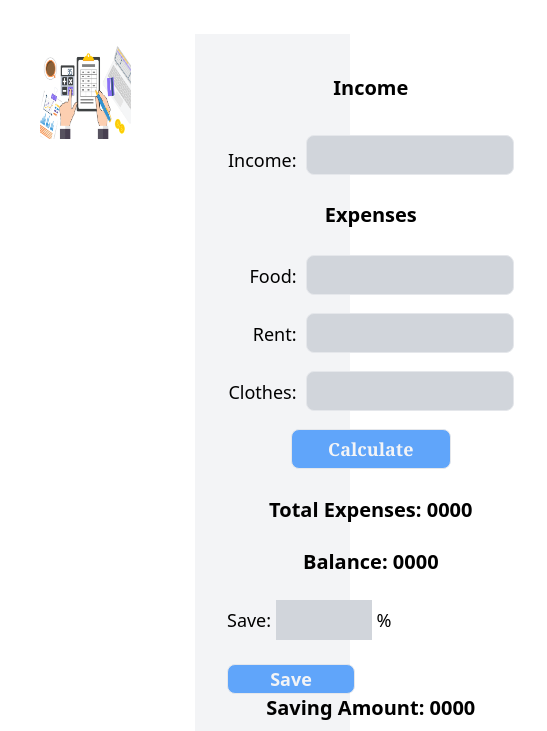
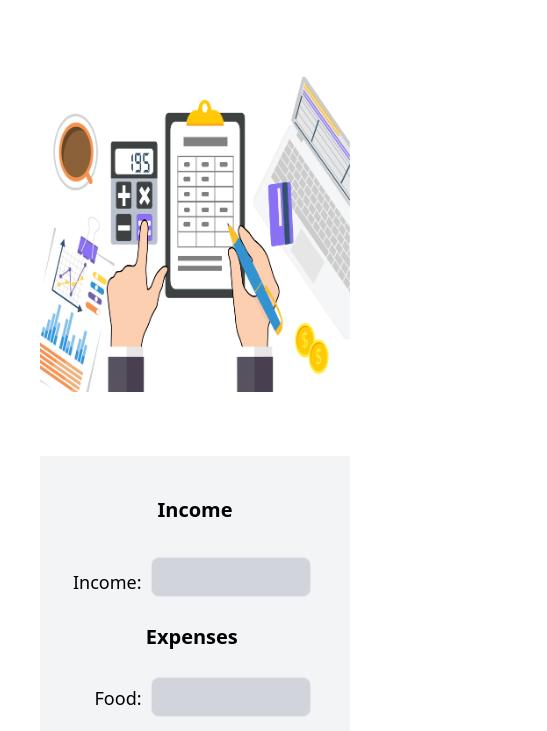
Before and after one commit to HasanAhamed1/money-master-project, a plain HTML site: page index.html in a window 390 px wide. Shown: the part 86-817 px from the top of the page, 547 px wide, since content can reach past the window. Drawn offline with nearby package versions, Linux system fonts and the light colour scheme.

Commit message:
all-completed

```diff
--- a/index.html
+++ b/index.html
@@ -13,32 +13,32 @@
     </header>
     <main>
         <section>
-            <div class="flex grid-cols-2 m-10 gap-16">
-                <div class="w-1/2">
+            <div class="grid grid-cols-1 lg:grid-cols-2 m-10 gap-16">
+                <div>
                     <img src="image/Accounting2.png" alt="" srcset="">
                 </div>
-                <div class="w-1/2 bg-gray-100 grid justify-items-center">
+                <div class="bg-gray-100 grid justify-items-center">
                     <h3 class="text-xl font-bold text-center mt-10">Income</h3>
                     <div class="p-8 text-lg font-medium">
                         <table>
                             <tr>
                                 <td class="pb-4 text-right"><p>Income:</p></td>
-                                <td class="pl-2"><input id="input-income" class="border mb-6 bg-gray-300 h-10 w-52 rounded-lg" type="text"></td>
+                                <td class="pl-2"><input id="input-income" class="border mb-6 bg-gray-300 h-10 w-40 lg:w-52 rounded-lg" type="text"></td>
                             </tr>
                             <tr>
                                 <td colspan="2"><h3 class="text-xl font-bold text-center mb-6">Expenses</h3></td>
                             </tr>
                             <tr>
                                 <td class="pb-4 text-right"><p>Food:</p></td>
-                                <td class="pl-2"><input id="input-food" class="border  mb-4 bg-gray-300 h-10 w-52 rounded-lg" type="text"></td>
+                                <td class="pl-2"><input id="input-food" class="border  mb-4 bg-gray-300 h-10 w-40 lg:w-52 rounded-lg" type="text"></td>
                             </tr>
                             <tr>
                                 <td class="pb-4 text-right"><p>Rent:</p></td>
-                                <td class="pl-2"><input id="input-rent" class="border  mb-4 bg-gray-300 h-10 w-52 rounded-lg" type="text"></td>
+                                <td class="pl-2"><input id="input-rent" class="border  mb-4 bg-gray-300 h-10 w-40 lg:w-52 rounded-lg" type="text"></td>
                             </tr>
                             <tr>
                                 <td class="pb-4 text-right"><p>Clothes:</p></td>
-                                <td class="pl-2"><input id="input-clothes" class="border  mb-4 bg-gray-300 h-10 w-52 rounded-lg" type="text"></td>
+                                <td class="pl-2"><input id="input-clothes" class="border  mb-4 bg-gray-300 h-10 w-40 lg:w-52 rounded-lg" type="text"></td>
                             </tr>
                             <tr>
                                 <td colspan="2"><div class="flex items-center justify-center "><button id="calculate-button" class="border w-40 h-10 font-serif mb-6 bg-blue-400 text-gray-100 font-bold rounded-lg px-px py-px">Calculate</button></div>
@@ -50,7 +50,7 @@
                         </table>
                             <h3 class="text-xl font-bold text-center mb-6">Total Expenses: <span id="total-expenses">0000</span></h3>
                             <h3 class="text-xl font-bold text-center mb-6">Balance: <span id="balance">0000</span></h3>
-                            <p>Save: <input id="input-save" class="mb-6 bg-gray-300 h-10 w-24 " type="text"> % <button id="save-button" class="border w-32 bg-blue-400 text-gray-100 font-bold rounded-lg">Save</button></p>
+                            <p>Save: <input id="input-save" class="mb-6 bg-gray-300 h-10 w-16 lg:w-24 " type="text"> % <button id="save-button" class="border w-24 lg:w-32 bg-blue-400 text-gray-100 font-bold rounded-lg">Save</button></p>
                             <h3 class="text-xl font-bold text-center mb-6">Saving Amount: <span id="saving-amount">0000</span></h3>
                             <h3 class="text-xl font-bold text-center mb-6">Remaining Balance: <span id="remaining-amount">0000</span></h3>
                             <p class="text-red-500" id="error_message2"></p>
--- a/script/script.js
+++ b/script/script.js
@@ -4,34 +4,48 @@ document
   .addEventListener("click", function () {
     const incomeInput = document.getElementById("input-income");
     const incomeInputText = incomeInput.value;
-    const getIncomeValue = parseFloat(incomeInputText);
 
     const foodInput = document.getElementById("input-food");
     const foodInputText = foodInput.value;
-    const getValue = parseFloat(foodInputText);
 
     const rentInput = document.getElementById("input-rent");
     const rentInputText = rentInput.value;
-    const getValue2 = parseFloat(rentInputText);
 
     const clothesInput = document.getElementById("input-clothes");
     const clothesInputText = clothesInput.value;
+
+    if(!(validation.isNumber(incomeInputText)) || !(validation.isNumber(foodInputText)) || !(validation.isNumber(rentInputText)) || !(validation.isNumber(clothesInputText))){
+
+     alert("Only Numbers are ALLOWED");
+    }else{
+
+
+    const getIncomeValue = parseFloat(incomeInputText);
+
+
+    const getValue = parseFloat(foodInputText);
+
+
+    const getValue2 = parseFloat(rentInputText);
+
+
     const getValue3 = parseFloat(clothesInputText);
 
     const inputTotal = document.getElementById("total-expenses");
     var total = getValue + getValue2 + getValue3;
-    if(total < incomeInputText){
+    if (total < incomeInputText) {
       inputTotal.innerText = parseFloat(total);
       const totalExpenses = inputTotal.innerText;
       const balanceAfterExpenses = document.getElementById("balance");
-        balance = substract(getIncomeValue , totalExpenses);
+      balance = substract(getIncomeValue, totalExpenses);
       balanceAfterExpenses.innerText = parseFloat(balance);
+
 
       foodInput.value = "";
       rentInput.value = "";
       clothesInput.value = "";
     }
-    else{
+    else {
       error_message.innerText = "Expense is much more than income !";
       incomeInput.value = "";
       foodInput.value = "";
@@ -39,7 +53,7 @@ document
       clothesInput.value = "";
     }
 
-
+  }
 
   });
 
@@ -54,17 +68,25 @@ document.getElementById("save-button").addEventListener("click", function () {
 
   const savingAmount = document.getElementById("saving-amount");
   var saving_amount = getIncomeValue * ((getsavingValue * 1) / 100);
-  if(saving_amount<balance){
+  if (saving_amount < balance) {
     savingAmount.innerText = parseFloat(saving_amount);
 
-  const remainningAmount =  document.getElementById("remaining-amount");
-  remainningAmount.innerText = parseFloat(substract(balance , saving_amount));
+    const remainningAmount = document.getElementById("remaining-amount");
+    remainningAmount.innerText = parseFloat(substract(balance, saving_amount));
   }
-  else{
+  else {
     error_message2.innerText = "Saving amount is larger than balance!";
   }
 });
-function substract(first_amount,second_amount){
-    var amount = first_amount -second_amount;
+function substract(first_amount, second_amount) {
+  var amount = first_amount - second_amount;
   return amount;
 }
+
+var validation = {
+
+  isNumber:function(str) {
+      var pattern = /^\d+$/;
+      return pattern.test(str);  // returns a boolean
+  }
+};
```
Lines whose indentation alone changed are shown as unchanged.
